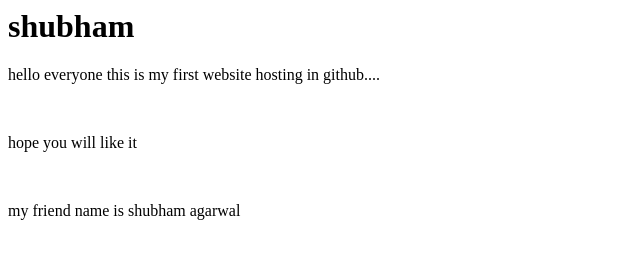
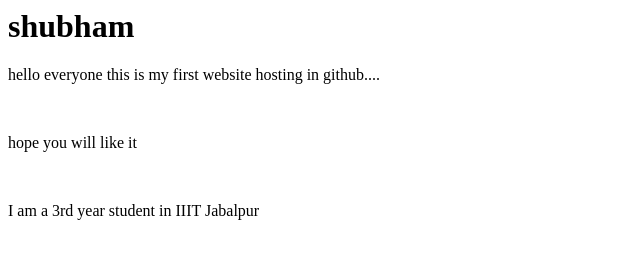
Before and after one commit to shubhamy03/sample, a plain HTML site: page index.html in a window 1280 px wide. Shown: the full height of the page, 0-640 px from the left. Drawn offline with Linux system fonts and the light colour scheme.

Commit message:
Update index.html

```diff
--- a/index.html
+++ b/index.html
@@ -1,6 +1,6 @@
 <html>
 <head>
-<title>shubham</title>
+<title>Welcome </title>
 </head>
 <body>
 <h1>shubham</h1>
@@ -8,6 +8,6 @@
   <br>
   <p>hope you will like it</p>
   <br>
-  <p>my friend name is shubham agarwal </p>
+  <p>I am a 3rd year student in IIIT Jabalpur  </p>
 </body>
 </html>
```
